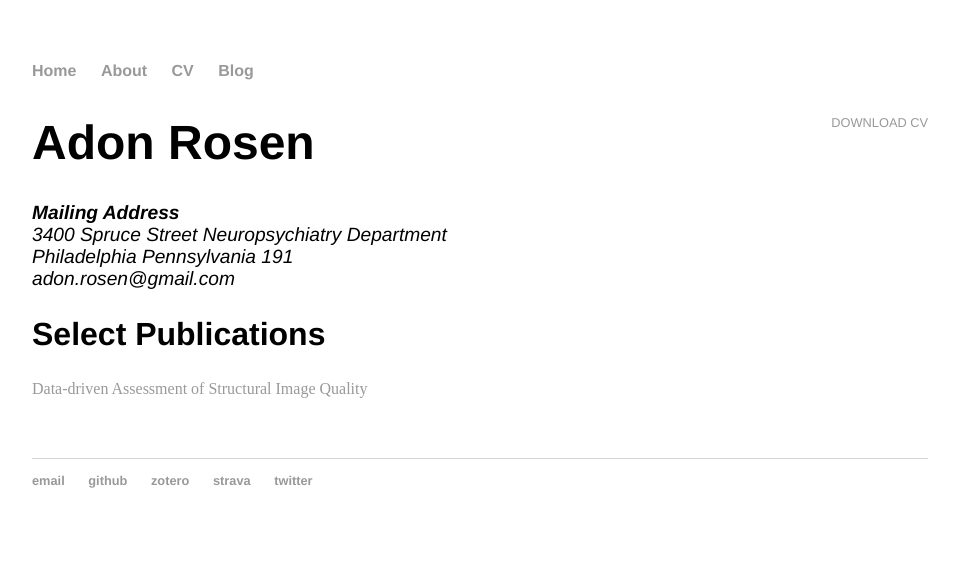
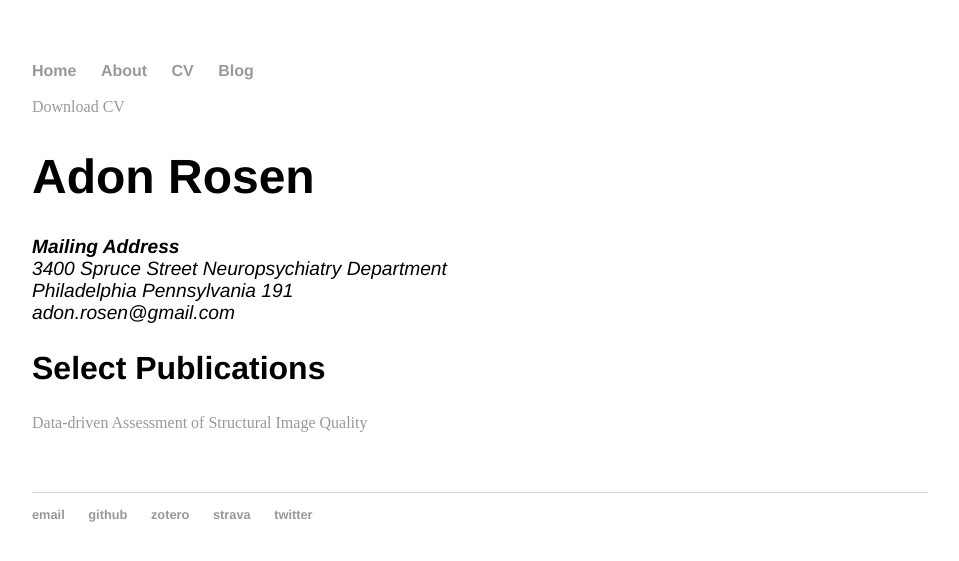
Before and after one commit to adrose/adrose.github.io, a Jekyll site: the page built from cv/index.html, in a window 1280 px wide. Shown: the top 561 px of the page, without its empty margins (160-1119 px from the left). Built offline with Jekyll 4.4.1, drawn with Linux system fonts in a browser that asks for light colours.

Commit message:
Update index.html

```diff
--- a/cv/index.html
+++ b/cv/index.html
@@ -4,7 +4,7 @@ title: Rosen CV
 ---
 
 	<div class="cv">
-		<a href="https://github.com/adrose/adrose.github.io/raw/master/documents/cvPdf/Rosen_CurriculumVitae.pdf" class="download" title="Download CV as PDF">Download CV</a>
+		<a href="https://github.com/adrose/adrose.github.io/raw/master/documents/cvPdf/Rosen_CurriculumVitae.pdf" title="Download CV as PDF">Download CV</a>
 
                     <h1>Adon Rosen</h1>
 					<address>
```
